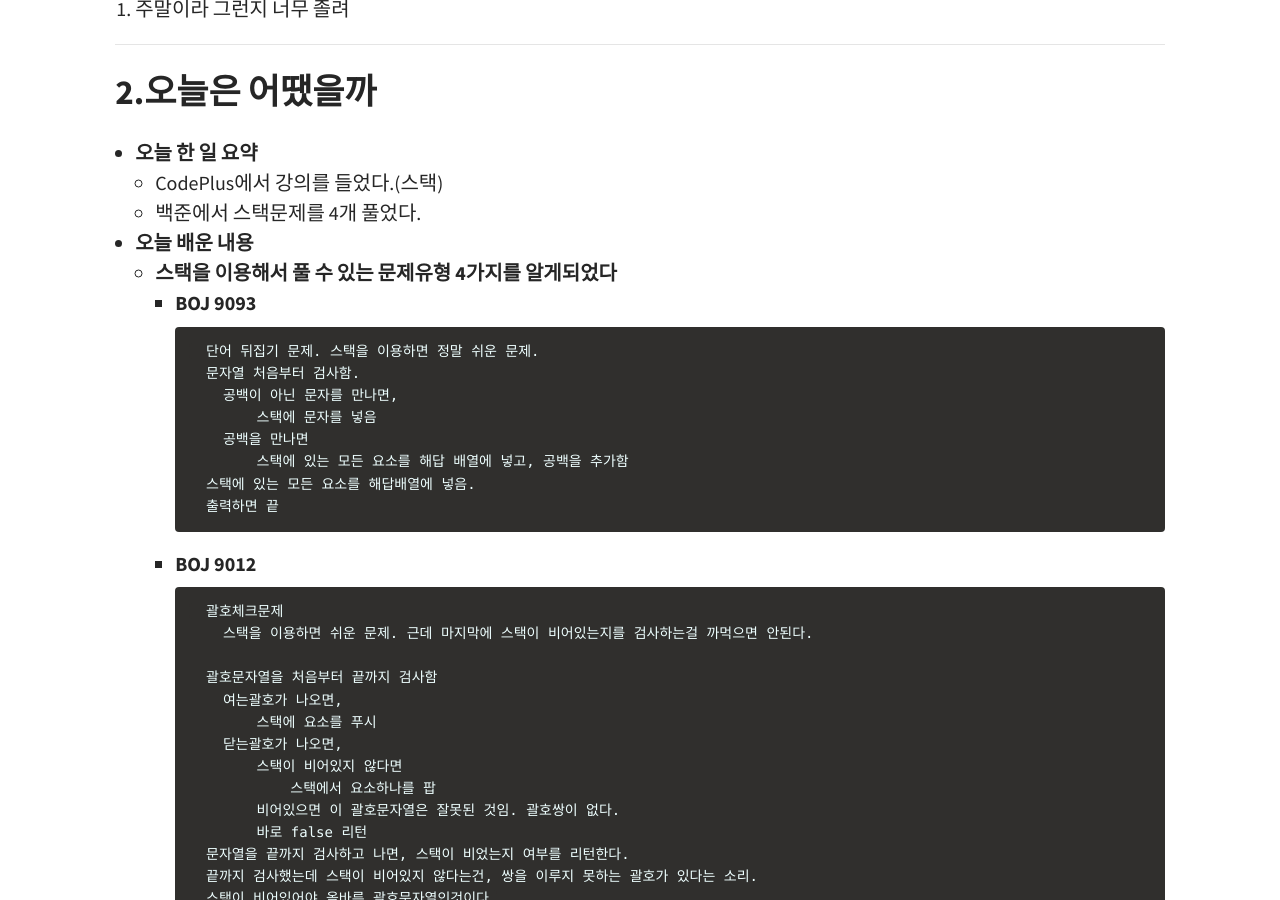
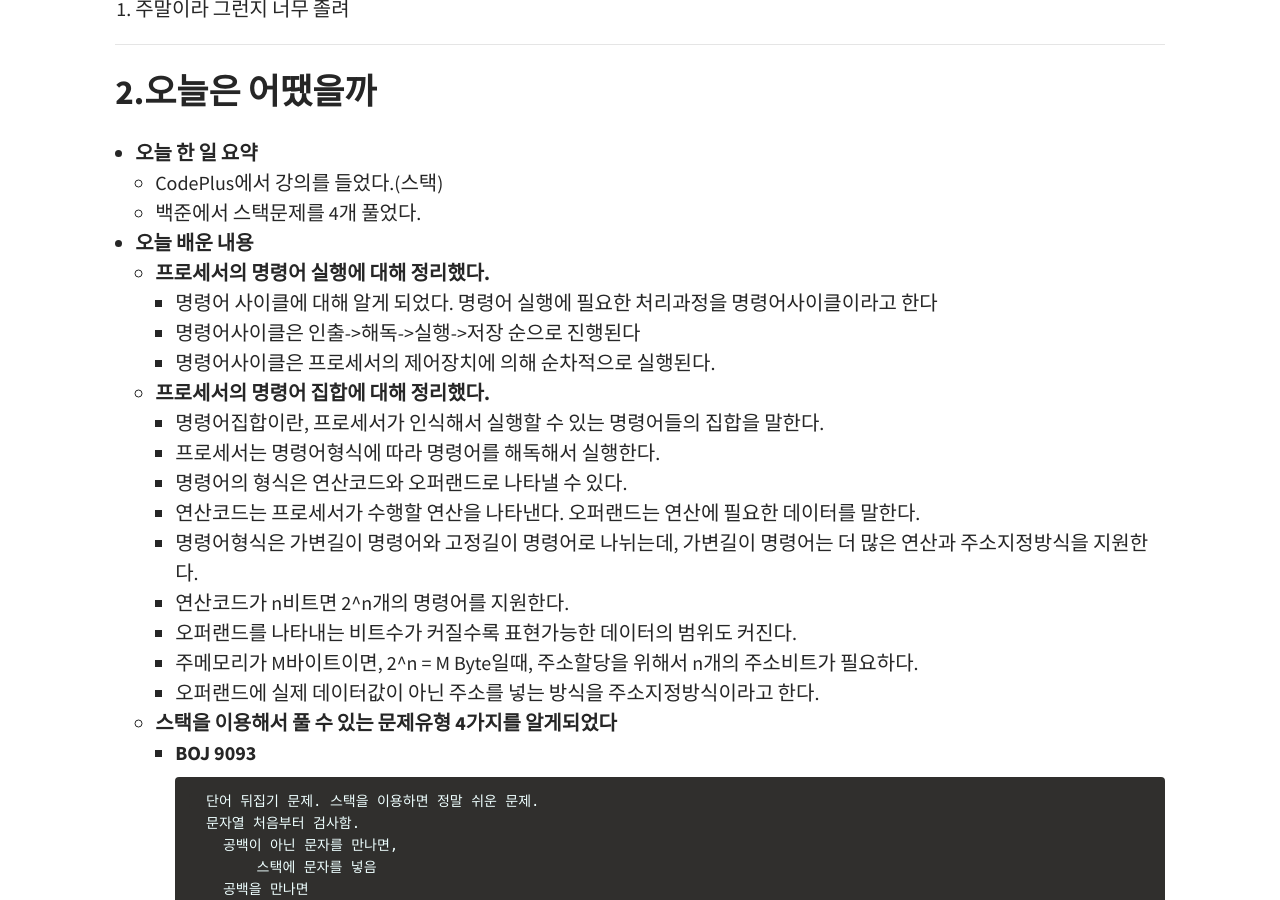
Before and after one commit to Malloc72P/Malloc72P.github.io, a Jekyll site: the page built from _posts/2021-01-10-TIL-5.md, in a window 1280 px wide and 900 px high, scrolled down 471 px. Built offline with Jekyll 4.4.1, drawn with Linux system fonts in a browser that asks for light colours; some of the changed text lies outside the part shown.

Commit message:
컴퓨터 구조 공부한거 (명령어 실행과 명령어 집합) 추가함

````diff
--- a/_posts/2021-01-10-TIL-5.md
+++ b/_posts/2021-01-10-TIL-5.md
@@ -17,6 +17,20 @@ tags: [ TIL, 알고리즘, CodePlus, 백준 ]
   * 백준에서 스택문제를 4개 풀었다.
 <br>
 * **오늘 배운 내용**
+  * **프로세서의 명령어 실행에 대해 정리했다.**
+    * 명령어 사이클에 대해 알게 되었다. 명령어 실행에 필요한 처리과정을 명령어사이클이라고 한다
+    * 명령어사이클은 인출->해독->실행->저장 순으로 진행된다
+    * 명령어사이클은 프로세서의 제어장치에 의해 순차적으로 실행된다.
+  * **프로세서의 명령어 집합에 대해 정리했다.**
+      * 명령어집합이란, 프로세서가 인식해서 실행할 수 있는 명령어들의 집합을 말한다.
+      * 프로세서는 명령어형식에 따라 명령어를 해독해서 실행한다.
+      * 명령어의 형식은 연산코드와 오퍼랜드로 나타낼 수 있다.
+      * 연산코드는 프로세서가 수행할 연산을 나타낸다. 오퍼랜드는 연산에 필요한 데이터를 말한다.
+      * 명령어형식은 가변길이 명령어와 고정길이 명령어로 나뉘는데, 가변길이 명령어는 더 많은 연산과 주소지정방식을 지원한다.
+      * 연산코드가 n비트면 2^n개의 명령어를 지원한다.
+      * 오퍼랜드를 나타내는 비트수가 커질수록 표현가능한 데이터의 범위도 커진다.
+      * 주메모리가 M바이트이면, 2^n = M Byte일때, 주소할당을 위해서 n개의 주소비트가 필요하다.
+      * 오퍼랜드에 실제 데이터값이 아닌 주소를 넣는 방식을 주소지정방식이라고 한다.
   * **스택을 이용해서 풀 수 있는 문제유형 4가지를 알게되었다**
     * **BOJ 9093**
       ```
@@ -106,7 +120,7 @@ tags: [ TIL, 알고리즘, CodePlus, 백준 ]
 * **BAD**
   * 전날 늦게잔건 반성해야한다.
 * **정리하거나 공부해야 하는 것들**
-  * 프로세서의 명령어 실행에 관한 정리
+  * 컴퓨터구조 ( 오퍼랜드 수에 따른 명령어의 분류 )
   * 링킹과 로딩에 대한 정리
   * 가상머신의 세가지 네트워크 구성법에 대한 정리(호스트랑 브릿지 남음)
   * 퍼블릭, 프라이빗 키를 이용해서 리눅스 서버에 접속하는 방법을 찾고 실습해보기
````
